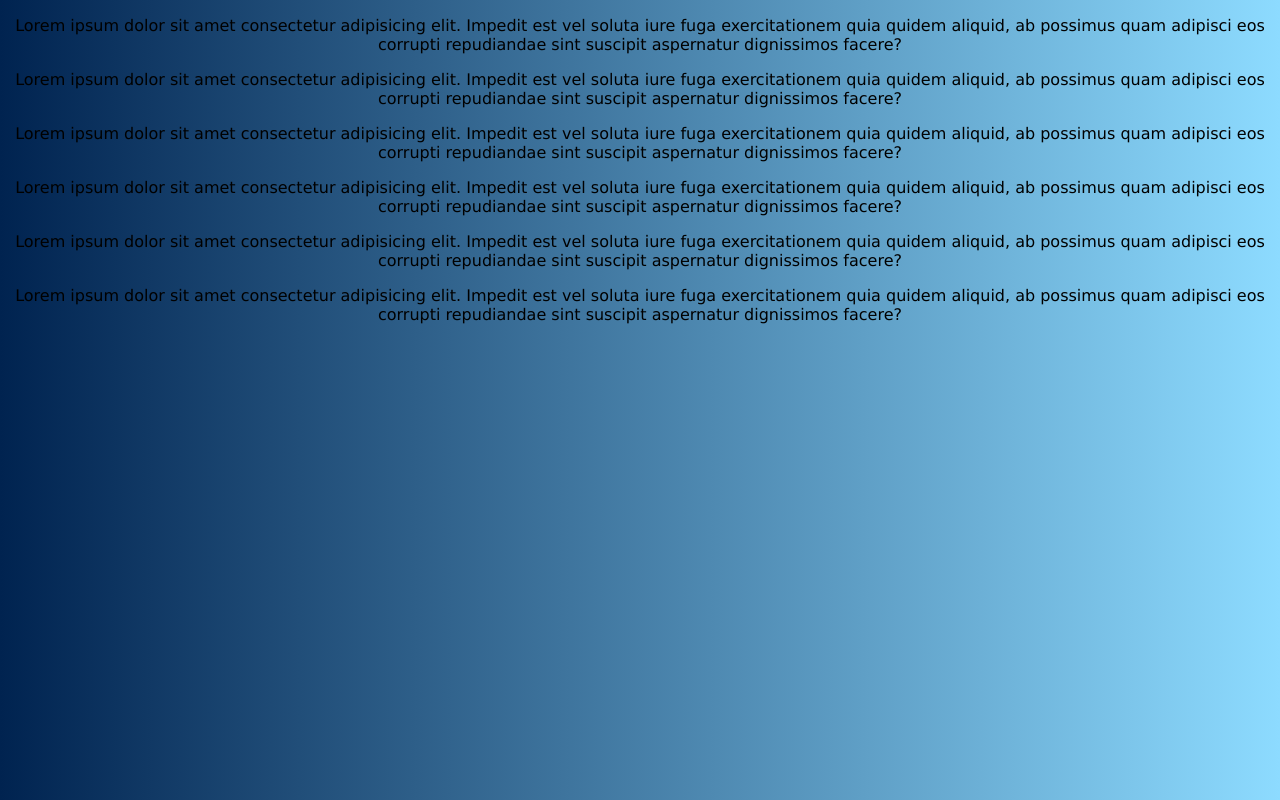
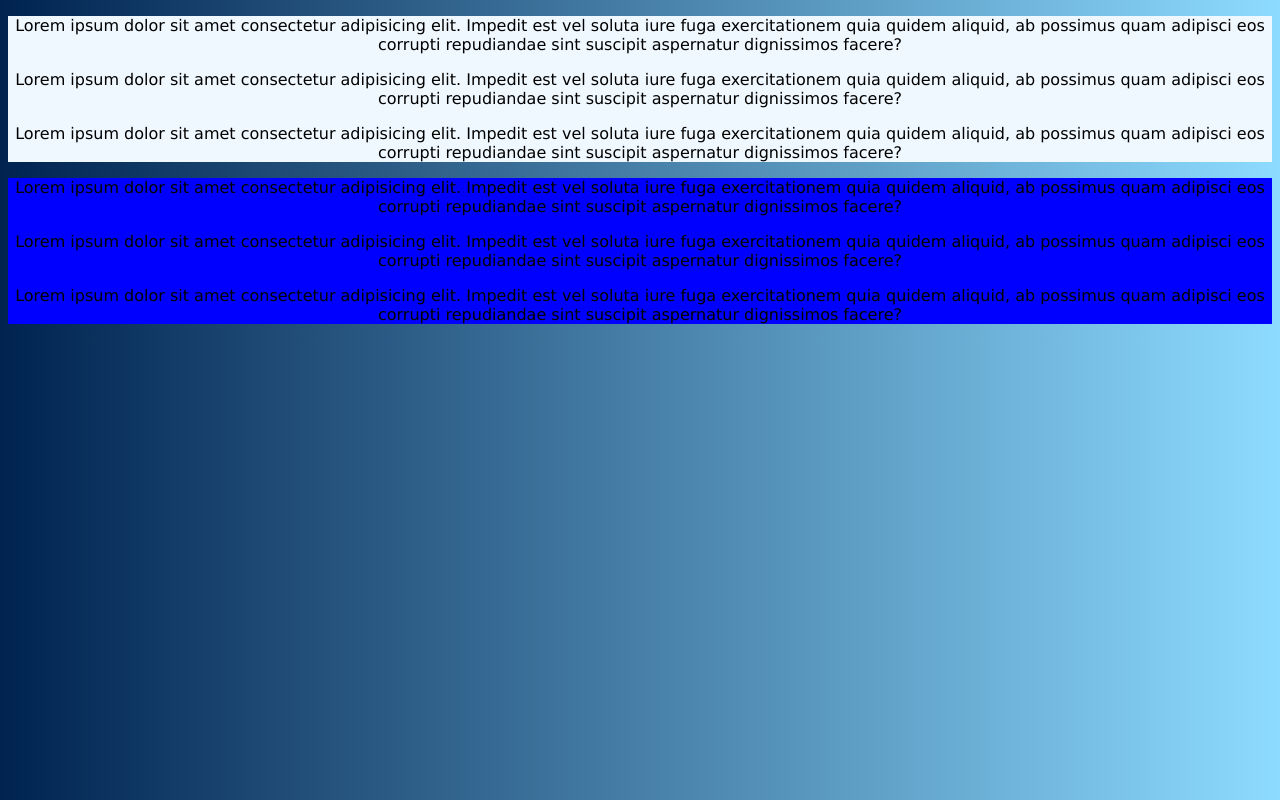
Before and after one commit to KPivetta/CC1N-CSW-26, a plain HTML site: page Aula 14/index.html in a window 1280 px wide. Drawn offline with Linux system fonts and the light colour scheme.

Commit message:
Update style.css

```diff
--- a/Aula 14/style.css
+++ b/Aula 14/style.css
@@ -5,6 +5,16 @@ body {
 }
 
 
+.bloco1 {
+    background-color: aliceblue;
+}
+
+
+.bloco2 {
+    background-color: blue;
+}
+
+
 p {
     color: black;
     text-align: center;
```
